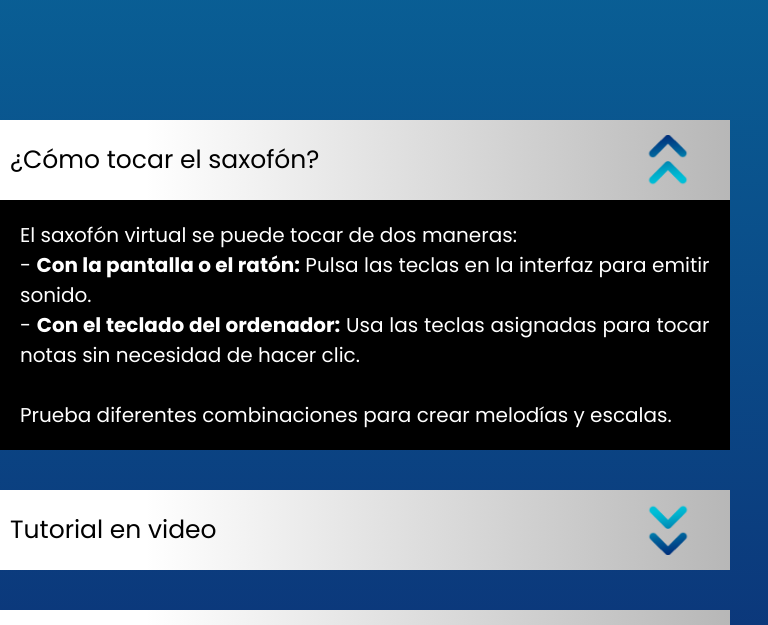
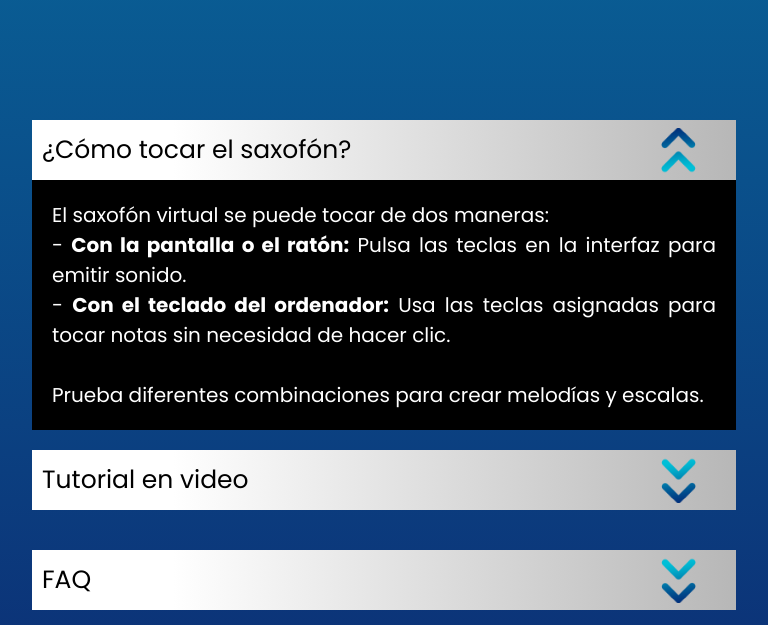
Before and after one commit to SaldaDani/playit, a plain HTML site: page pages/saxo.html in a window 768 px wide. Shown: the part 1590-2215 px from the top of the page. Drawn offline with nearby package versions, Linux system fonts and the light colour scheme.

Commit message:
fixed accordion width in mobile and tabet media querys

```diff
--- a/src/css/underInstrument.css
+++ b/src/css/underInstrument.css
@@ -30,7 +30,41 @@
 
 .accordion {
     width: 100%;
+    max-width: 1008px;
     margin: 0 auto;
+}
+
+@media (max-width: 768px) {
+    .content {
+        width: 100%;
+        padding: 0 1rem;
+    }
+
+    .accordion {
+        width: 100%;
+        margin: 0 auto;
+    }
+
+    .accordion-item {
+        width: 100%;
+    }
+
+}
+
+@media (min-width: 768px) and (max-width: 1024px) {
+    .content {
+        width: 100%;
+        padding: 0 2rem;
+    }
+
+    .accordion {
+        width: 100%;
+        margin: 0 auto;
+    }
+
+    .accordion-item {
+        width: 100%;
+    }
 }
 
 .accordion-item {
@@ -82,7 +116,7 @@
 .accordion .accordion-item.active .accordion-content {
     max-height: 2000px;
     opacity: 1;
-    margin-bottom: 40px;
+    margin-bottom: 20px;
 
 }
 
@@ -128,6 +162,12 @@
 
     .accordion-header {
         font-size: 25px;
+        height: 60px;
+    }
+
+    .accordion-header::before {
+        width: 35px;
+        height: 35px;
     }
 }
 
@@ -139,4 +179,9 @@
     .infoSection p {
         font-size: 30px;
     }
+
+    .accordion-header::before {
+        width: 45px;
+        height: 45px;
+    }
 }
```
